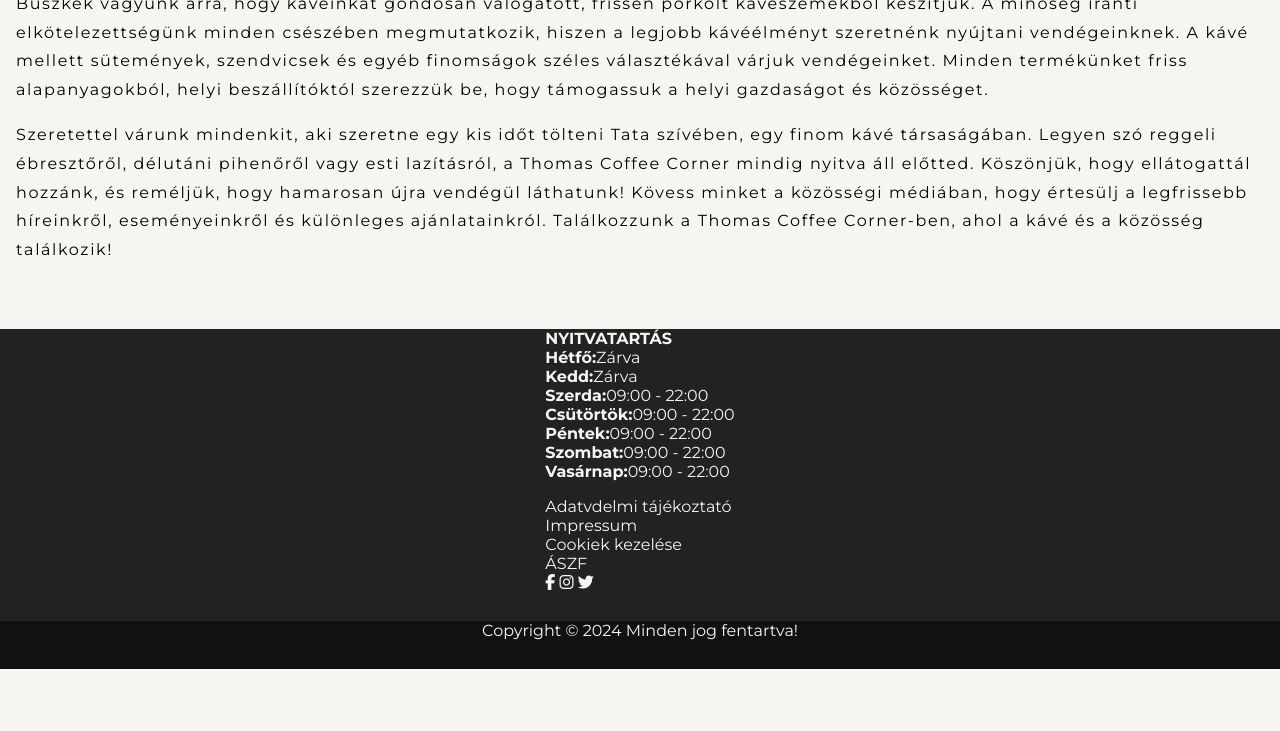
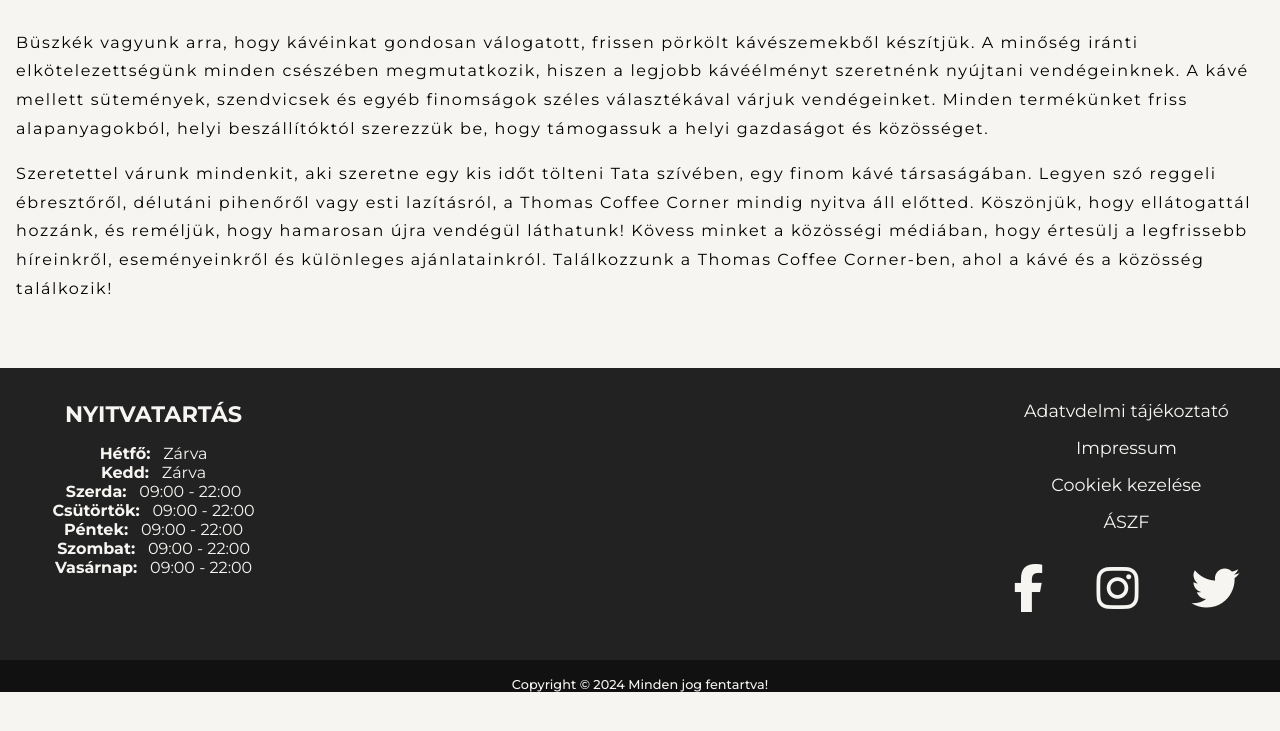
Before and after one commit to Thomas-Horvath/Coffee_Shop_Landing_Page, a plain HTML site: page about.html in a window 1280 px wide. Shown: the part 1011-1742 px from the top of the page. Drawn offline with Linux system fonts and the light colour scheme.

Commit message:
footer layout

```diff
--- a/css/about.css
+++ b/css/about.css
@@ -8,31 +8,47 @@
         'bottom'
         'img2'
     ;
-    padding-top: 1rem;
 }
+
+.title-container {
+    margin-top: 1rem;
+
+}
+.title-container img {
+    height: 100%;
+}
+.title-container h2 {
+    font-size: 3rem;
+}
+
 .top-content {
     width: 100%;
     height: auto;
     grid-area: top;
-    padding: 2rem 1.2rem;
+    padding: 1rem 1.2rem;
 }
+
 .about-img-1 {
     grid-area: img1;
     object-fit: cover;
     height: 100%;
 }
+
 .about-img-2 {
     grid-area: img2;
     object-fit: cover;
     height: 100%;
 
 }
+
 .bottom-content {
     grid-area: bottom;
     height: auto;
     padding: 2rem 1.2rem;
 }
-.top-content-text , .bottom-content-text {
+
+.top-content-text,
+.bottom-content-text {
     font-size: 1.2rem;
     margin-bottom: 2rem;
     font-weight: 400;
--- a/css/footer.css
+++ b/css/footer.css
@@ -1,40 +1,98 @@
 .footer {
-    height: 340px;
+    height: auto;
     background: var(--black-variant-2);
     display: flex;
     flex-direction: column;
     justify-content: space-between;
 
-color: var(--white-smoke);
+    color: var(--white-smoke);
 }
 
 .footer-container {
     display: flex;
     flex-direction: column;
     max-width: 1400px;
-    margin: 0 auto;
-gap: 1rem;
+    padding: 2rem 2rem 1rem 2rem;
+    gap: 2rem;
+
 }
+
 .footer-links a {
     color: var(--white-smoke);
+    margin-bottom: .5rem;
 }
+
+.opening-hours-title {
+    margin-bottom: 1rem;
+    font-size: 1.4rem;
+}
+
 .opening-hours {
     display: flex;
     flex-direction: column;
+    align-items: center;
+    margin: 0 auto;
+
 }
+
+
+
+.opening-hours strong {
+    margin-right: .8rem;
+}
+
+
+
 
 .footer-links {
     display: flex;
     flex-direction: column;
+
+    text-align: center;
+    font-size: 1.3rem;
 }
 
-.copyright {
-    height: 6vh;
-    background: var(--black-variant-1);
-    color: var(--white-smoke);
-    text-align: center;
+.footer-links a {
+    cursor: pointer;
 }
 
+.footer-links a:hover {
+    color: var(--white-variant-2);
+    text-decoration: underline;
+}
+
+
+
+
+.social-links {
+    padding: 1rem;
+    font-size: 3rem;
+    display: flex;
+    justify-content: space-evenly;
+    max-width: 1400px;
+}
+
+.social-links i:hover {
+    color: var(--white-variant-2);
+    cursor: pointer;
+    transform: scale(1.1);
+}
+
+
+
+.copyright {
+    height: 2rem;
+    background: var(--black-variant-1);
+    display: flex;
+    align-items: end;
+    justify-content: center;
+}
+
+.copyright p {
+    font-size: .8rem;
+    font-weight: 500;
+    color: var(--white-smoke);
+}
 
 
 
--- a/css/media-queries.css
+++ b/css/media-queries.css
@@ -61,6 +61,32 @@
     .pageUpBtn {
         display: flex;
     }
+    .footer-container {
+        flex-direction: row;
+        justify-content:space-between;
+        gap: 3rem;
+       padding: 2rem;
+    }
+    .footer-links {
+      width: 20%;
+        justify-content: end;
+        align-items: center;
+        gap: 1rem;
+    }
+    .opening-hours {
+        width: 20%;
+        margin: 0;
+    }
+    .footer-links a {
+        margin-bottom: 0;
+       font-size: 1.1rem;
+    }
+    .social-links {
+        width: 300px;
+        align-items: center;
+        gap: 2rem;
+    }
+
 }
 
 
```
Also changed, not shown: index.html (+16 -13 lines). Lines whose indentation alone changed are shown as unchanged.
